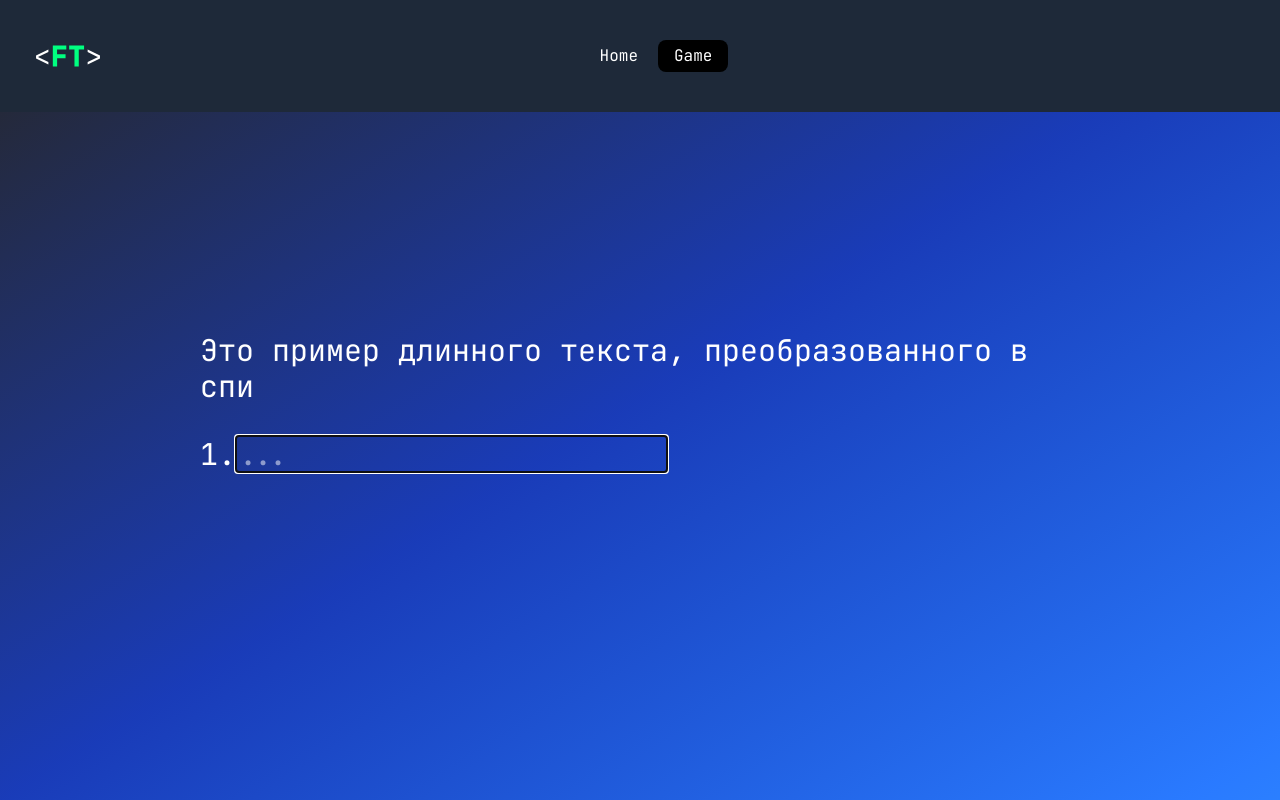
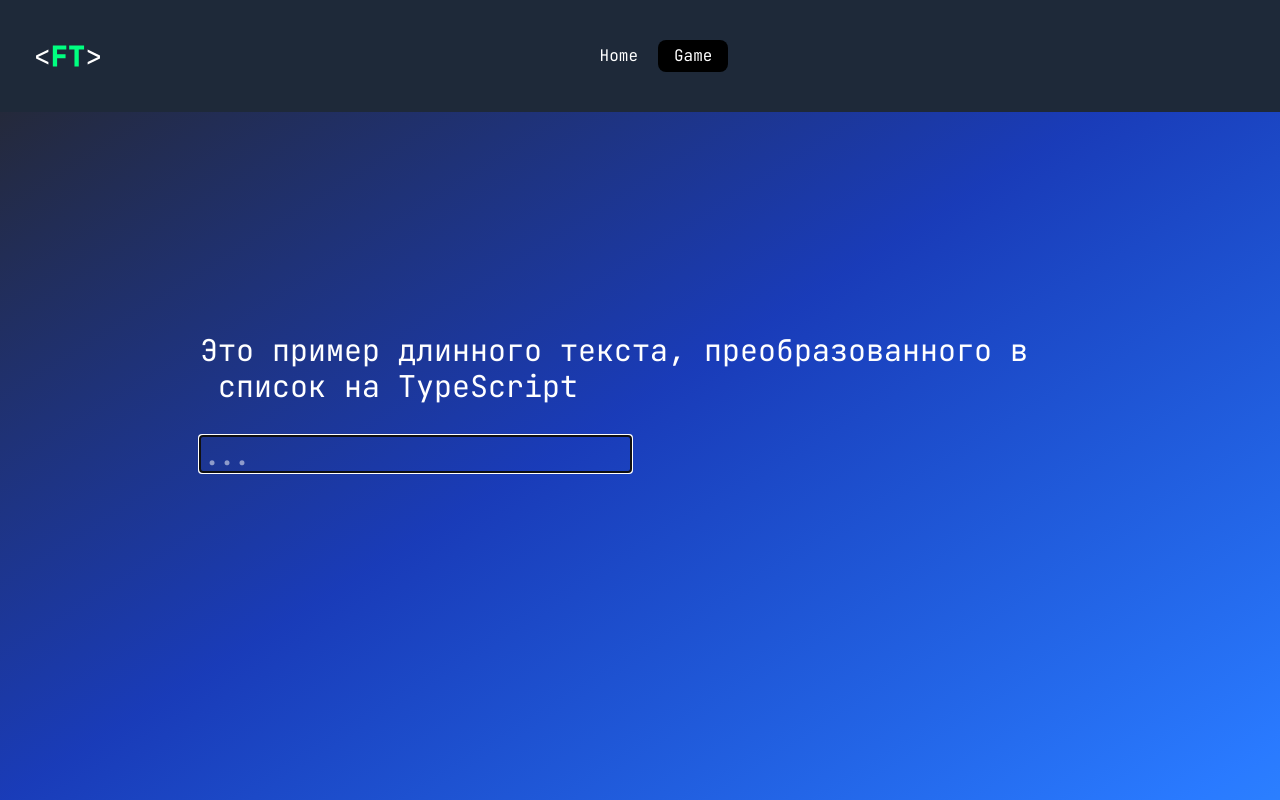
Before and after one commit to AlexandrGonin/FastType, a Svelte app: page / in a window 1280 px wide. Both pictures are taken after a click on the button "Game". Built offline with nearby package versions, Linux system fonts and the light colour scheme.

Commit message:
add correctLetter checker

```diff
--- a/src/Game_common.svelte
+++ b/src/Game_common.svelte
@@ -2,6 +2,7 @@
     import type { Action } from "svelte/action";
     import { words } from "./words.js";
 
+    let isCorrectLetter = $state(true);
     let game = $state(true);
     let currentWord = $state("");
     let input = $state("");
@@ -16,7 +17,8 @@
     }
 
     $effect(() => {
-        if (currentWord == input && game) {
+        if (currentWord == input) {
+            isCorrectLetter = true;
             currentWord = words[currentNum];
             input = "";
             score += 1;
@@ -24,6 +26,7 @@
         }
         if (!currentWord.startsWith(input)) {
             input = "";
+            isCorrectLetter = false;
         }
     });
 
@@ -35,13 +38,17 @@
 <svelte:window onclick={() => init(document.getElementById("input")!)} />
 
 <div class="p-50 space-y-5">
-    {#if game}
+    {#if currentNum}
         <div class="space-y-3 text-3xl">
-            <div class="font-mono py-5">
-                {words.slice(currentNum - 1, currentNum - 1 + 50).join("")}
+            <div class="font-mono py-5 flex">
+                <div style="color: {isCorrectLetter ? 'white' : 'red'}">
+                    {words.slice(currentNum - 1, currentNum).join("")}
+                </div>
+                <div>
+                    {words.slice(currentNum, currentNum - 1 + 68).join("")}
+                </div>
             </div>
             <div class="flex">
-                <div>{score}.</div>
                 <input
                     id="input"
                     type="text"
--- a/src/app.css
+++ b/src/app.css
@@ -5,4 +5,6 @@
 
 body{
     @apply text-white bg-neutral-800 font-mono;
+
+
 }
```
